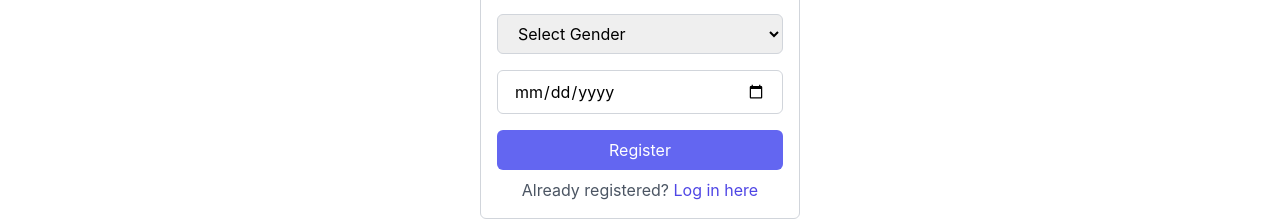
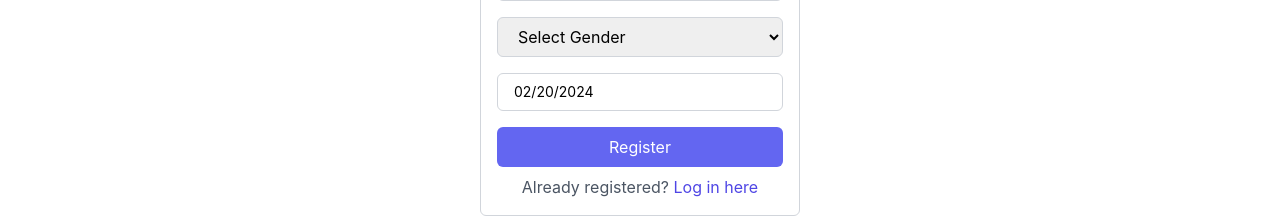
Before and after one commit to TheCoderAbhishek/login-reactjs-dotnet-postgre, a React (Create React App) app in the folder react-app/: page /registration in a window 1280 px wide. Shown: the part 580-801 px from the top of the page. Built offline with nearby package versions, Linux system fonts and the light colour scheme.

Commit message:
change design
Calendar design change

```diff
--- a/react-app/package.json
+++ b/react-app/package.json
@@ -14,6 +14,7 @@
     "@testing-library/user-event": "^13.5.0",
     "axios": "^1.6.7",
     "react": "^18.2.0",
+    "react-datepicker": "^6.2.0",
     "react-dom": "^18.2.0",
     "react-router-dom": "^6.22.1",
     "react-scripts": "5.0.1",
--- a/react-app/src/pages/registration/OtpValidation.js
+++ b/react-app/src/pages/registration/OtpValidation.js
@@ -73,6 +73,7 @@ const OtpValidation = () => {
               value={formData.username}
               readOnly
               className="w-full px-4 py-2 border border-gray-300 rounded-md focus:outline-none focus:border-indigo-500"
+              disabled
             />
           </div>
           <div className="relative mb-4">
--- a/react-app/src/pages/registration/Registration.js
+++ b/react-app/src/pages/registration/Registration.js
@@ -2,6 +2,9 @@ import React, { useState } from 'react';
 import { Link } from 'react-router-dom';
 import { FontAwesomeIcon } from '@fortawesome/react-fontawesome';
 import { faEye, faEyeSlash } from '@fortawesome/free-solid-svg-icons';
+import DatePicker from 'react-datepicker';
+import 'react-datepicker/dist/react-datepicker.css';
+import './RegistrationStyles.css';
 import axios from 'axios';
 import { useNavigate } from 'react-router-dom';
 
@@ -14,7 +17,7 @@ const Registration = () => {
     fullName: '',
     mobileNumber: '',
     gender: '',
-    dateOfBirth: ''
+    dateOfBirth: new Date()
   });
   const [passwordVisible, setPasswordVisible] = useState(false);
   const [confirmPasswordVisible, setConfirmPasswordVisible] = useState(false);
@@ -50,7 +53,7 @@ const Registration = () => {
       case 'gender':
         error = value.trim() ? '' : 'Gender is required';
         break;
-      case 'dateOfBirth':
+        case 'dateOfBirth':
         error = value.trim() ? '' : 'Date of Birth is required';
         break;
       default:
@@ -59,6 +62,10 @@ const Registration = () => {
 
     setErrors({ ...errors, [name]: error });
     setFormData({ ...formData, [name]: value });
+  };
+
+  const handleDateChange = (date) => {
+    setFormData({ ...formData, dateOfBirth: date });
   };
 
   const handleSubmit = async (e) => {
@@ -136,7 +143,7 @@ const Registration = () => {
     if (!data.gender.trim()) {
       errors.gender = 'Gender is required';
     }
-    if (!data.dateOfBirth.trim()) {
+    if (!data.dateOfBirth) {
       errors.dateOfBirth = 'Date of Birth is required';
     }
     return errors;
@@ -215,14 +222,20 @@ const Registration = () => {
               <p className="text-red-500 mt-1">{errors.gender}</p>
             )}
           </div>
-          <InputField
-            type="date"
-            name="dateOfBirth"
-            value={formData.dateOfBirth}
-            onChange={handleChange}
-            placeholder="Date of Birth"
-            error={errors.dateOfBirth}
-          />
+          <div className="relative mb-8">
+            <DatePicker
+              selected={formData.dateOfBirth}
+              onChange={handleDateChange}
+              dateFormat="MM/dd/yyyy" // Set desired date format
+              placeholderText="Date of Birth"
+              className={`w-full px-4 py-2 border ${errors.dateOfBirth ? 'border-red-500' : 'border-gray-300'} rounded-md focus:outline-none focus:border-indigo-500 text-sm`} // Adjust text size here
+              popperClassName="date-picker-popper" // Add custom class for popper (dropdown)
+              wrapperClassName="date-picker-wrapper" // Add custom class for the wrapper
+            />
+            {errors.dateOfBirth && (
+              <p className="text-red-500 mt-1">{errors.dateOfBirth}</p>
+            )}
+          </div>
           <button
             type="submit"
             className="w-full bg-indigo-500 text-white py-2 rounded-md hover:bg-indigo-600 focus:outline-none focus:bg-indigo-600"
--- /dev/null
+++ b/react-app/src/pages/registration/RegistrationStyles.css
@@ -0,0 +1,11 @@
+.date-picker-popper {
+    width: 100%; /* Adjust the width as needed */
+  }
+
+  .date-picker-wrapper {
+    width: 100%; /* Adjust the width as needed */
+  }
+
+  .react-datepicker__day--today {
+    font-size: 1.2rem;
+  }
```
Also changed, not shown: 12 other files (tests, documents, lock files or other folders).
